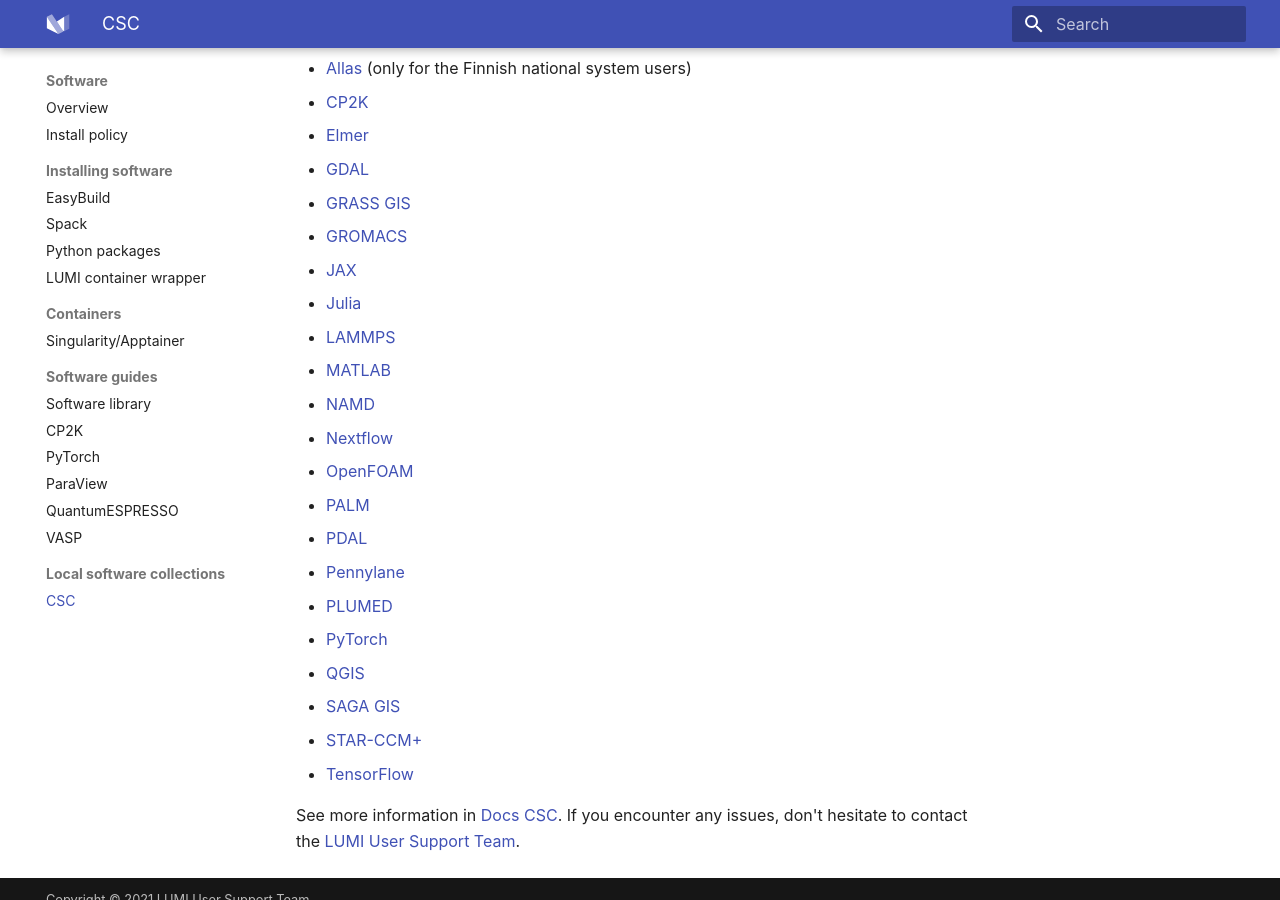
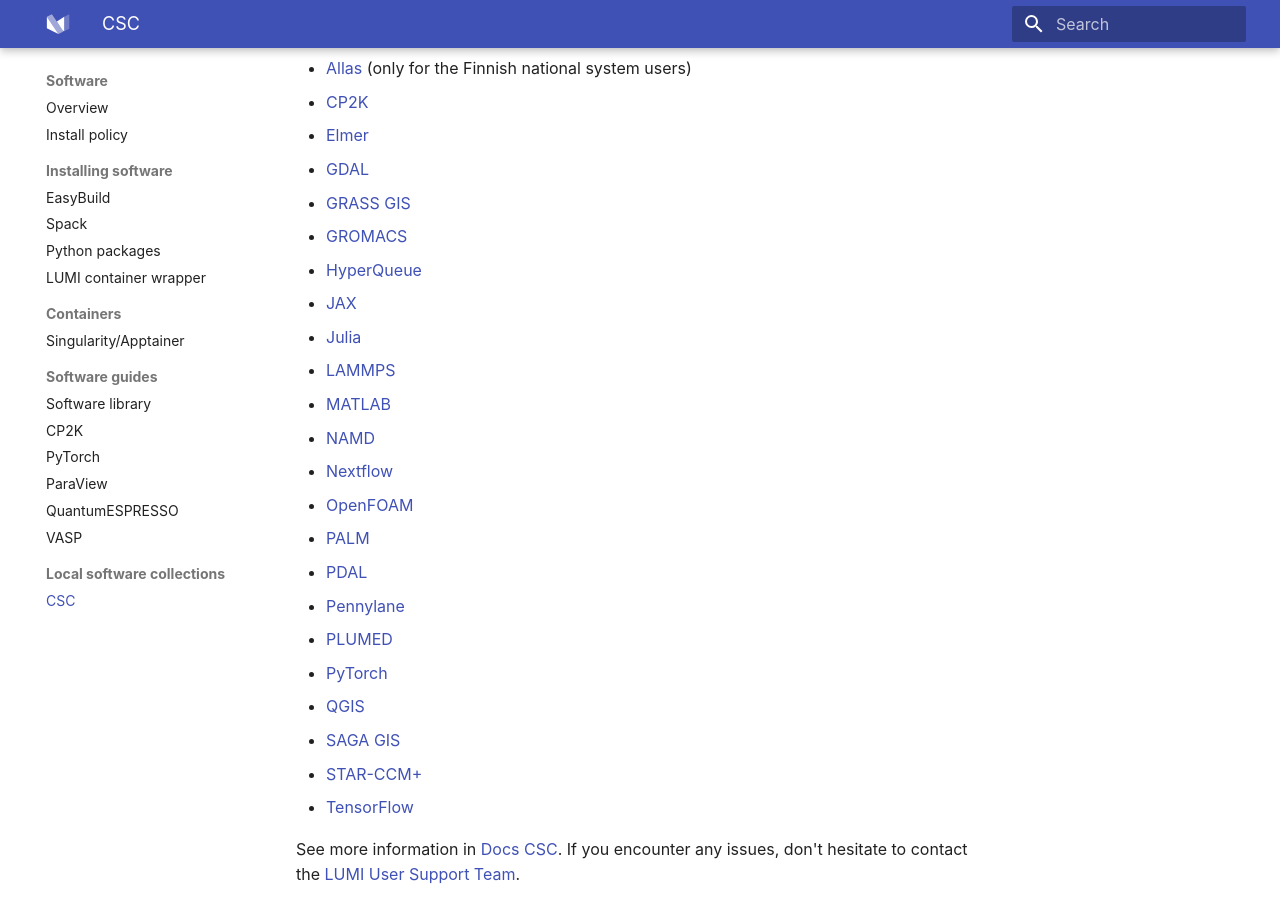
Before and after one commit to Lumi-supercomputer/lumi-userguide, an MkDocs documentation site: the page built from docs/software/local/csc.md, in a window 1280 px wide and 900 px high, scrolled down 448 px. Built offline with MkDocs 1.6.1 and Material for MkDocs 9.7.7, drawn with Linux system fonts in a browser that asks for light colours.

Commit message:
Update csc.md

```diff
--- a/docs/software/local/csc.md
+++ b/docs/software/local/csc.md
@@ -19,6 +19,7 @@
 * [GDAL](https://docs.csc.fi/apps/gdal/)
 * [GRASS GIS](https://docs.csc.fi/apps/grass/)
 * [GROMACS](https://docs.csc.fi/apps/gromacs/)
+* [HyperQueue](https://docs.csc.fi/apps/hyperqueue/)
 * [JAX](https://docs.csc.fi/apps/jax/)
 * [Julia](https://docs.csc.fi/apps/julia/)
 * [LAMMPS](https://docs.csc.fi/apps/lammps/)
```
